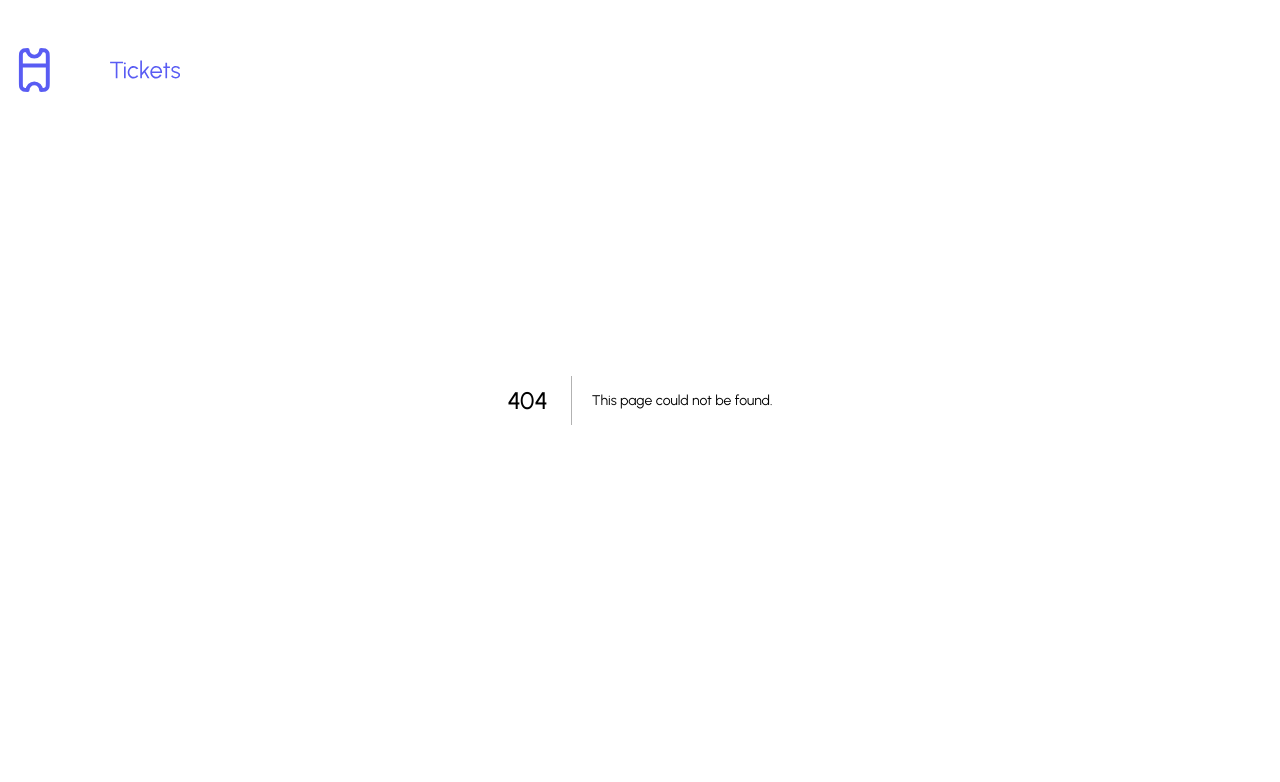
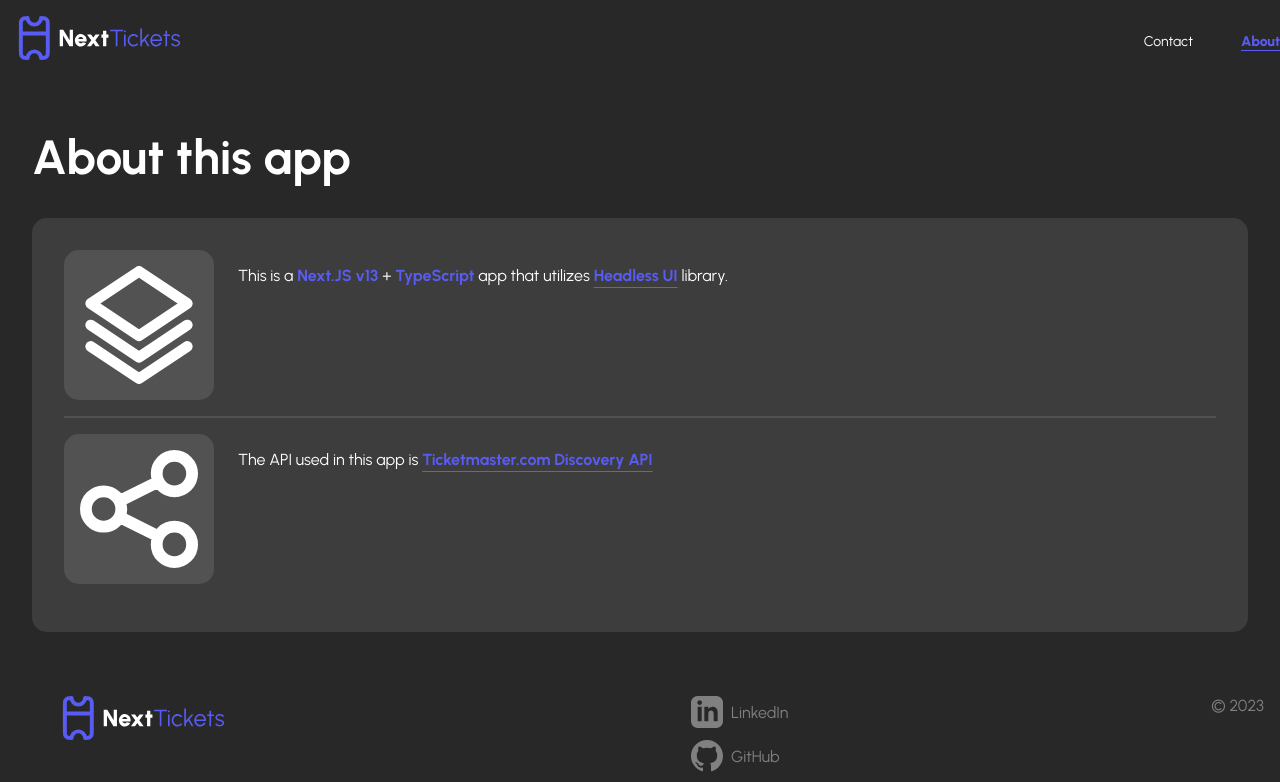
Before and after one commit to oddyca/next-showcase, a Next.js app: page /about in a window 1280 px wide. Before the commit this address had no page. Shown: the top 782 px of the page. Built offline with nearby package versions, Linux system fonts and the light colour scheme.

Commit message:
refactor: fill about page

```diff
--- /dev/null
+++ b/app/about/about.scss
@@ -0,0 +1,51 @@
+.about-page {
+  background-color: #282828;
+  flex-grow: 1;
+  align-self: center;
+  width: 100%;
+  max-width: 1440px;
+  padding: 3rem 2rem;
+  color: white;
+  display: flex;
+  flex-direction: column;
+  gap: 2rem;
+
+  & .about__wrapper {
+    background-color: #3d3d3d;
+    border-radius: 15px;
+    padding: 2rem;
+    display: flex;
+    flex-direction: column;
+    gap: 1rem;
+
+    & .about__highlight {
+      color: rgb(89, 92, 243);
+      font-weight: 700;
+      text-underline-offset: 6px;
+      transition: .2s;
+    }
+
+    & a:hover {
+      color: rgb(114, 117, 255);
+    }
+
+    & .about__block {
+      display: flex;
+      gap: 1.5rem;
+
+      & .block__img {
+        background-color: #525252;
+        border-radius: 15px;
+        padding: 1rem;
+      }
+
+      & p {
+        margin-top: 1rem;
+      }
+    }
+
+    & hr {
+      border: solid 1px #525252;
+    }
+  }
+}
--- /dev/null
+++ b/app/about/page.tsx
@@ -0,0 +1,36 @@
+import Image from 'next/image';
+import './about.scss';
+
+export default function About() {
+  return (
+    <div className='about-page'>
+      <h1>About this app</h1>
+      <div className="about__wrapper">
+        <div className="about__block">
+          <Image
+            src='/stack.svg'
+            alt='stack iamge'
+            width={150}
+            height={150}
+            className="block__img"
+          />
+          <p>This is a <span className='about__highlight'>Next.JS v13</span> + <span className='about__highlight'>TypeScript</span> app that utilizes <a className='about__highlight' href='https://headlessui.com/' target='_blank'>Headless UI</a> library.</p>
+        </div>
+        <hr />
+        <div className="about__block">
+          <Image
+            src='/api.svg'
+            alt='api iamge'
+            width={150}
+            height={150}
+            className="block__img"
+          />
+          <p>The API used in this app is <a className='about__highlight' href='https://developer.ticketmaster.com/products-and-docs/apis/discovery-api/v2/' target='_blank'>Ticketmaster.com Discovery API</a></p>
+        </div>
+        <div className="about__contact">
+
+        </div>
+      </div>
+    </div>
+  )
+}
--- a/app/globals.scss
+++ b/app/globals.scss
@@ -10,3 +10,10 @@
 h1 {
   font-size: 48px;
 }
+
+body {
+  height: 100dvh;
+  display: flex;
+  flex-direction: column;
+  background-color: #282828;
+}
--- a/components/Events/Events.scss
+++ b/components/Events/Events.scss
@@ -27,6 +27,7 @@
 }
 
 .events__cards {
+  grid-auto-flow: row;
   position: relative;
   display: grid;
   grid-template-columns: repeat(4, 1fr);
@@ -36,8 +37,8 @@
   z-index: 10;
 
   @media screen and (max-width: 1000px) {
-    flex-direction: column;
-    justify-content: flex-start;
+    width: 100%;
+    grid-template-columns: repeat(1, 1fr);
     gap: 1rem;
   }
 }
--- a/components/Footer/Footer.scss
+++ b/components/Footer/Footer.scss
@@ -35,7 +35,7 @@
           cursor: pointer;
 
           &:hover {
-            color: #595cf3;
+            color: white;
           }
         }
 
--- a/components/Header/Header.scss
+++ b/components/Header/Header.scss
@@ -1,19 +1,33 @@
 .header {
-  position: absolute;
+  position: relative;
   max-width: 1440px;
   height: fit-content;
   padding: 1rem 0;
-  top: 2rem;
-  right: 0;
-  left: 0;
+  width: 100%;
   margin: 0 auto;
-  /*background-color: #ffffff15;
-  backdrop-filter: blur(16px);
-  border-radius: 25px; */
   color: white;
+  background-color: #282828;
   display: flex;
   align-items: center;
   justify-content: space-between;
+
+  & .link_active {
+    font-weight: 800 !important;
+    color: rgb(89, 92, 243) !important;
+    border-bottom: 1px solid rgb(89, 92, 243);
+  }
+
+  & img {
+    transition: .2s;
+
+    &:hover {
+      transform: scale(1.05);
+    }
+  }
+
+  @media (max-width: 1000px) {
+    padding: 1rem 2rem;
+  }
 
   & .header__nav {
     display: flex;
@@ -25,9 +39,10 @@
       cursor: pointer;
       color: white;
       font-size: 14px;
+      transition: .2s;
 
       &:hover {
-        color: white;
+        color: rgb(89, 92, 243);
       }
     }
   }
--- a/components/Header/Header.tsx
+++ b/components/Header/Header.tsx
@@ -1,21 +1,33 @@
+'use client'
+
+import Image from 'next/image';
+import Link from 'next/link';
+import { usePathname } from 'next/navigation';
 import './Header.scss';
-import Image from 'next/image';
 
 export default function Header() {
+
+  const pathName = usePathname();
+  // className={pathName == "/contact" ? "link_active" : ""}
+
   return (
     <header className='header'>
-      <div className='header__logo'>
+      <Link
+        shallow={true}
+        className='header__logo'
+        href='/'
+      >
         <Image
           src='/logo-text.svg'
           alt='site logo'
           width={200}
           height={44}
         />
-      </div>
+      </Link>
       <nav>
       <ul className='header__nav'>
-        <li className='nav__link'><a href='#'>Contact</a></li>
-        <li className='nav__link'><a href='#'>About</a></li>
+        <li className='nav__link'><Link shallow={true} href='#' className={pathName == "/contact" ? "link_active" : ""}>Contact</Link></li>
+        <li className='nav__link'><Link shallow={true} href='/about' className={pathName == "/about" ? "link_active" : ""}>About</Link></li>
       </ul>
       </nav>
     </header>
--- a/components/MoreDetailsModal/MoreDetailsModal.scss
+++ b/components/MoreDetailsModal/MoreDetailsModal.scss
@@ -46,8 +46,8 @@
 
   & .modal__close {
     position: absolute;
-    top: 0;
-    right: 0;
+    top: .5rem;
+    right: .5rem;
     background: none;
     border: none;
     border-radius: 100%;
@@ -112,7 +112,7 @@
     display: flex;
     flex-direction: column;
     gap: 1rem;
-    padding: 2rem;
+    padding: 1.5rem 2rem;
     color: #8d8d8d;
     background-color: #181818;
     border-radius: 15px 15px 0 0;
--- a/components/MoreDetailsModal/MoreDetailsModal.tsx
+++ b/components/MoreDetailsModal/MoreDetailsModal.tsx
@@ -127,8 +127,14 @@ export default function MoreDetailsModal({ innerText, isOpen, onClick, closeModa
                     </div>
                   </div>
                   <div className='modal__description'>
-                    <p>Info</p>
-                    <p className='event__description'>{info}</p>
+                    {
+                      info &&
+                        <>
+                          <p>Info</p>
+                          <p className='event__description'>{info}</p>
+                        </>
+                    }
+
                   </div>
                   <div className="modal__footer">
                     <div className="footer__socials">{filterSocials()}</div>
```
Also changed, not shown: public/api.svg (added), public/stack.svg (added).
